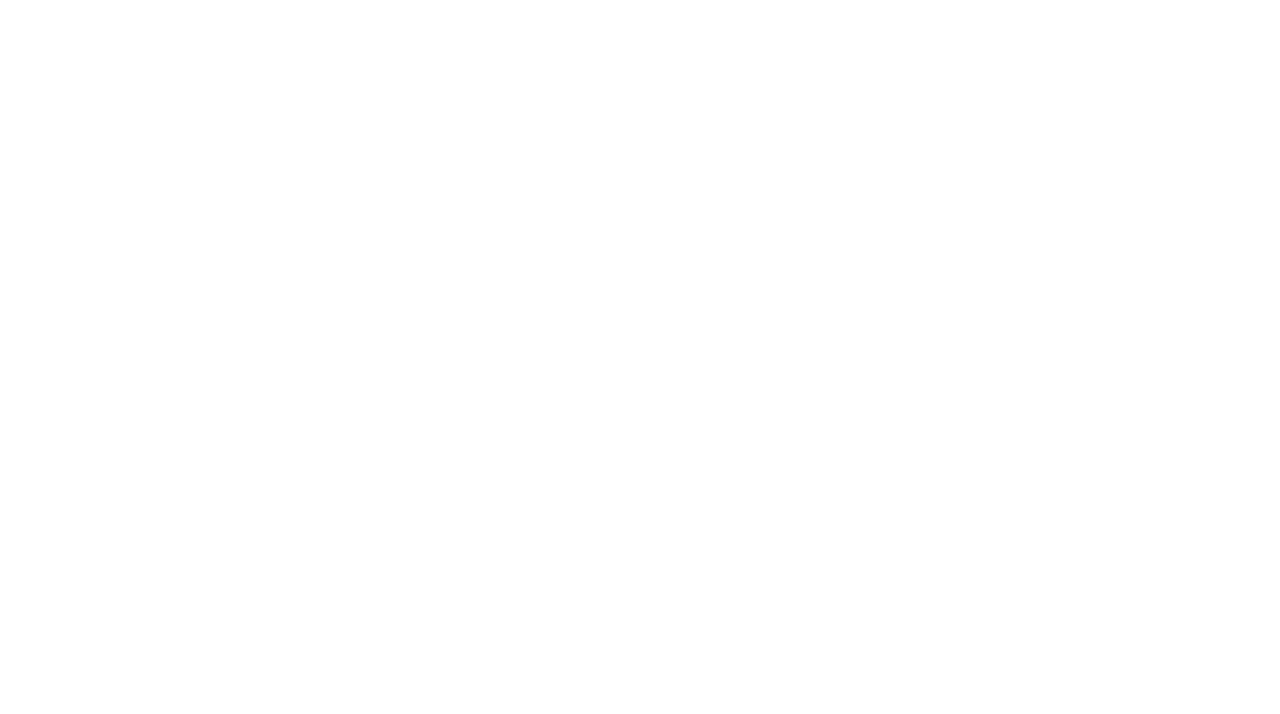
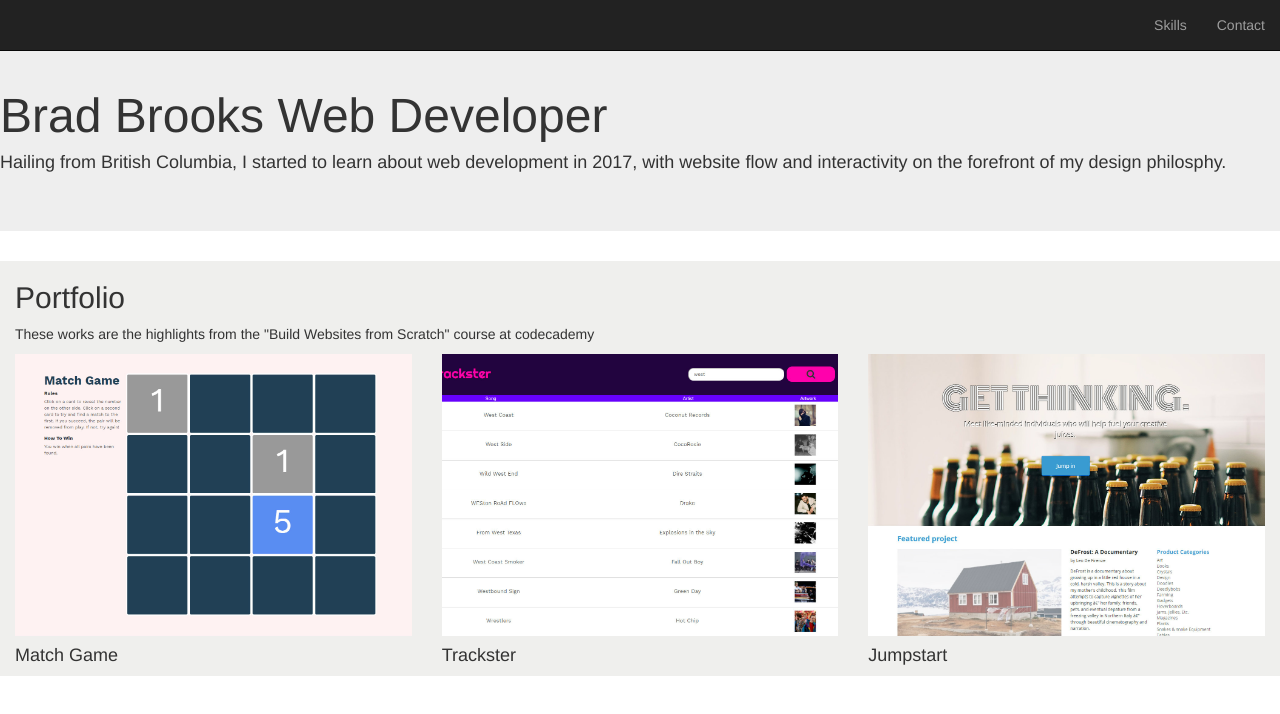
Before and after one commit to BradleyBr/BradleyBr.github.io, a plain HTML site: page index.html in a window 1280 px wide. Drawn offline with nearby package versions, Linux system fonts and the light colour scheme.

Commit message:
Added HTML framework and some css

```diff
--- a/index.html
+++ b/index.html
@@ -3,8 +3,82 @@
   <head>
     <meta charset="utf-8">
     <title>B. Brooks Portfolio</title>
+    <link href="./resources/css/reset.css" type="text/css" rel="stylesheet">
+    <link rel="stylesheet" href="https://maxcdn.bootstrapcdn.com/bootstrap/3.3.7/css/bootstrap.min.css"
+    integrity="sha384-BVYiiSIFeK1dGmJRAkycuHAHRg32OmUcww7on3RYdg4Va+PmSTsz/K68vbdEjh4u" crossorigin="anonymous">
+    <link href="./resources/css/style.css" type="text/css" rel="stylesheet">
+    <script src="https://use.fontawesome.com/f5cbfa2fa1.js"></script>
   </head>
   <body>
 
+    <header>
+      <nav class="navbar navbar-inverse navbar-fixed-top">
+        <div class="container-fluid">
+          <ul class="nav navbar-nav navbar-right">
+            <li class="nav active navbar-text">Skills</li>
+            <li class="nav navbar-text">Contact</li>
+          </ul>
+        </div>
+      </nav>
+    </header>
+
+    <div class="jumbotron">
+      <h1>Brad Brooks Web Developer</h1>
+      <h4>Hailing from British Columbia, I started to learn about web
+        development in 2017, with website flow and interactivity on the
+        forefront of my design philosphy.</h4>
+    </div>
+
+
+    <!-- portfolio -->
+    <div class="container-fluid" id="portfolio">
+      <div class="row">
+        <div class="col-xs-12">
+          <h2>Portfolio</h2>
+          <p>These works are the highlights from the "Build Websites from Scratch"
+            course at codecademy</p>
+        </div>
+      </div>
+      <div class="row">
+        <div class="col-xs-4">
+          <div class="imagecontainer">
+            <img src="./resources/images/matchgamepic.jpg" class="img-responsive">
+          </div>
+          <h4>Match Game</h4>
+        </div>
+        <div class="col-xs-4">
+          <div class="imagecontainer">
+            <img src="./resources/images/tracksterpic.png" class="img-responsive">
+          </div>
+          <h4>Trackster</h4>
+        </div>
+        <div class="col-xs-4">
+          <div class="imagecontainer">
+            <img src="./resources/images/jumpstart2.png" class="img-responsive">
+          </div>
+          <h4>Jumpstart</h4>
+        </div>
+      </div>
+    </div>
+
+    <!-- education and skills -->
+    <div class="container">
+    </div>
+
+    <!-- footer -->
+    <footer class="container">
+    </footer>
+
+
+    <!-- Javascript section -->
+
+    <script src="https://ajax.googleapis.com/ajax/libs/jquery/3.2.1/jquery.min.js"></script>
+    <script src="https://cdnjs.cloudflare.com/ajax/libs/popper.js/1.12.9/umd/popper.min.js"
+    integrity="sha384-ApNbgh9B+Y1QKtv3Rn7W3mgPxhU9K/ScQsAP7hUibX39j7fakFPskvXusvfa0b4Q"
+    crossorigin="anonymous"></script>
+    <script src="https://maxcdn.bootstrapcdn.com/bootstrap/3.3.7/js/bootstrap.min.js"
+    integrity="sha384-Tc5IQib027qvyjSMfHjOMaLkfuWVxZxUPnCJA7l2mCWNIpG9mGCD8wGNIcPD7Txa"
+    crossorigin="anonymous"></script>
+    <script src="./resources/js/main.js" type="text/javascript"></script>
   </body>
 </html>
--- a/resources/css/style.css
+++ b/resources/css/style.css
@@ -0,0 +1,34 @@
+html {
+  font-size: 16px;
+}
+
+
+/*
+header styles
+*/
+
+
+/*
+jumbotron styles
+*/
+
+.jumbotron {
+  padding-top: 70px;
+}
+
+.jumbotron h1 {
+  font-size: 3rem;
+}
+
+
+/*
+portfolio styles
+*/
+
+#portfolio {
+  background-color: #efefed;
+}
+
+/*.img-responsive {
+  max-height: 200px;
+}*/
```
Also changed, not shown: resources/images/jumpstart2.png (added), resources/images/matchgamepic.jpg (added), resources/images/tracksterpic.png (added).
